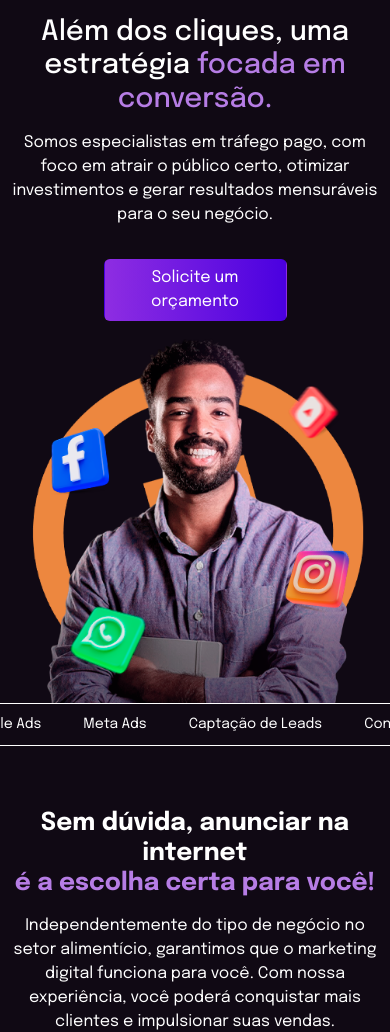
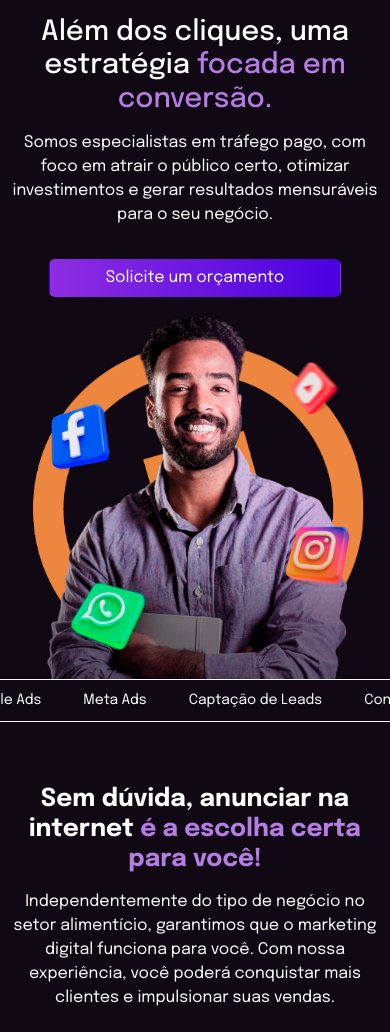
Before and after one commit to Fernanmarc/elevora, a plain HTML site: page index.html in a window 390 px wide. Shown: the part 77-1109 px from the top of the page. Drawn offline with nearby package versions, Linux system fonts and the light colour scheme.

Commit message:
Add files via upload

```diff
--- a/index.html
+++ b/index.html
@@ -294,6 +294,10 @@
         justify-content: center;
         align-items: center;
   }
+
+  .btn-gradient {
+      width: 80%;
+    }
 }
 
   </style>
@@ -376,7 +380,7 @@
 
     <!-- Título e Subtítulo -->
     <div class="mx-auto mb-5" style="max-width: 750px;">
-      <h2 class="fw-bold">Sem dúvida, anunciar na internet <br><strong style="color: #b67de5;">é a escolha certa para você!</strong></h2>
+      <h2 class="fw-bold">Sem dúvida, anunciar na internet <strong style="color: #b67de5;">é a escolha certa para você!</strong></h2>
       <p class="mt-3" style="color: #fff;">Independentemente do tipo de negócio no setor alimentício, garantimos que o marketing digital funciona para você. Com nossa experiência, você poderá conquistar mais clientes e impulsionar suas vendas.</p>
     </div>
 
```
